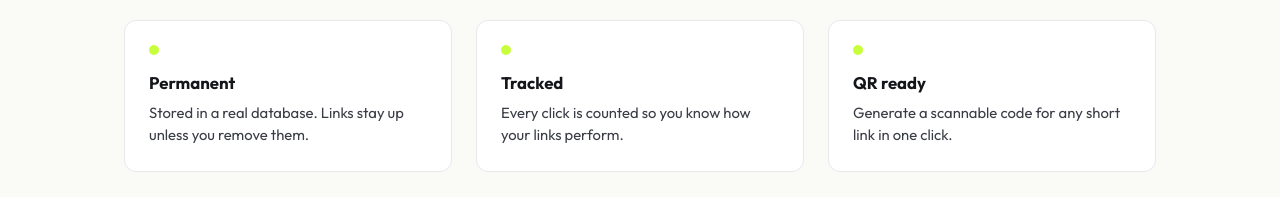
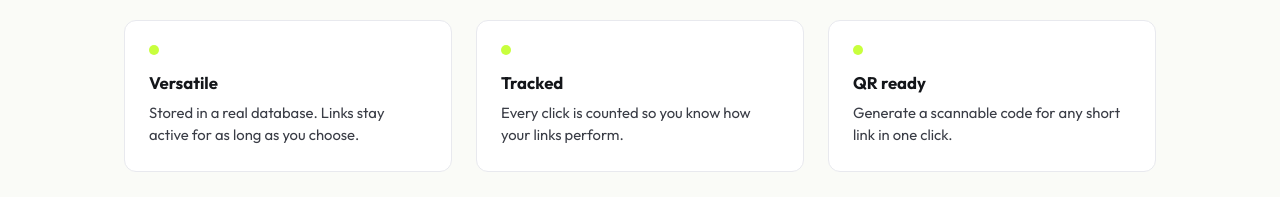
Before and after one commit to ariX08/url-shortener, a plain HTML site: page index.html in a window 1280 px wide. Shown: the part 513-710 px from the top of the page. Drawn offline with nearby package versions, Linux system fonts and the light colour scheme.

Commit message:
Update index.html

```diff
--- a/index.html
+++ b/index.html
@@ -80,8 +80,8 @@
     <section id="features" class="features">
       <div class="feature">
         <div class="feature-dot"></div>
-        <h3>Permanent</h3>
-        <p>Stored in a real database. Links stay up unless you remove them.</p>
+        <h3>Versatile</h3>
+        <p>Stored in a real database. Links stay active for as long as you choose.</p>
       </div>
       <div class="feature">
         <div class="feature-dot"></div>
```
